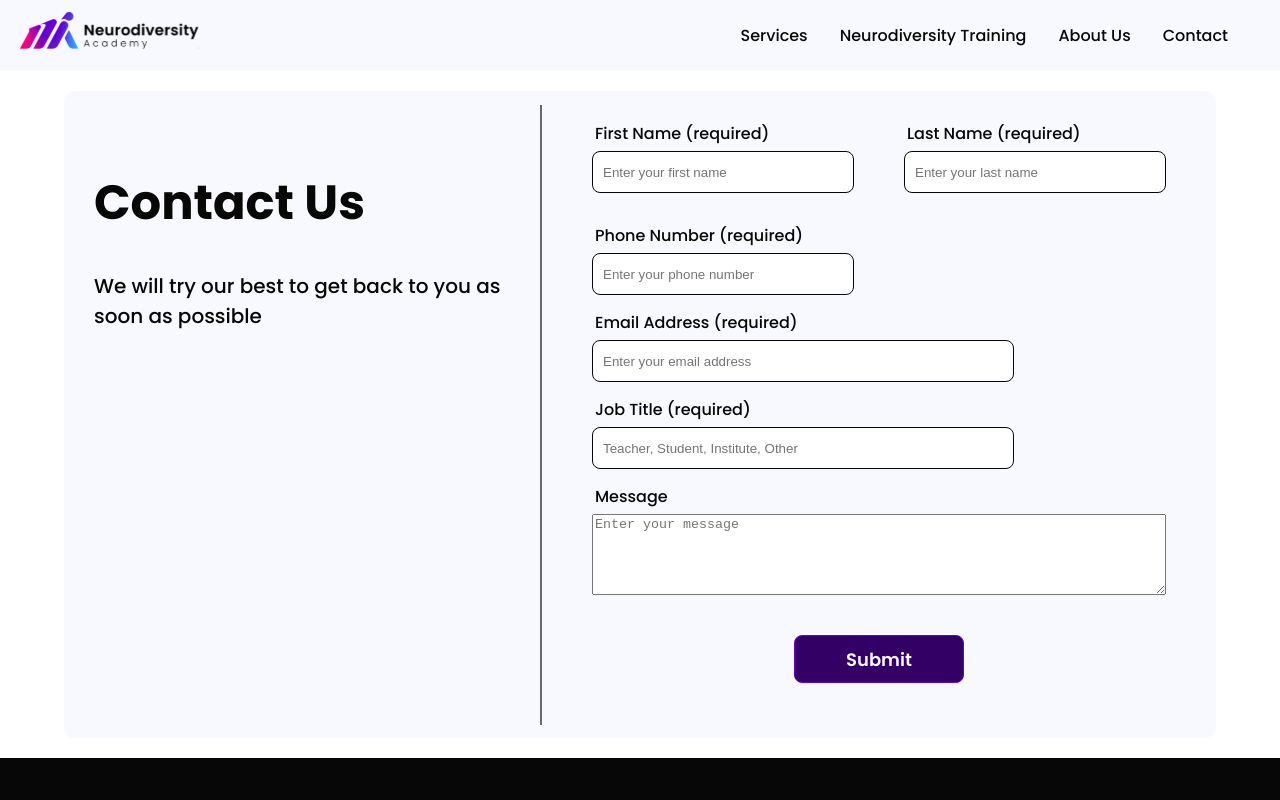
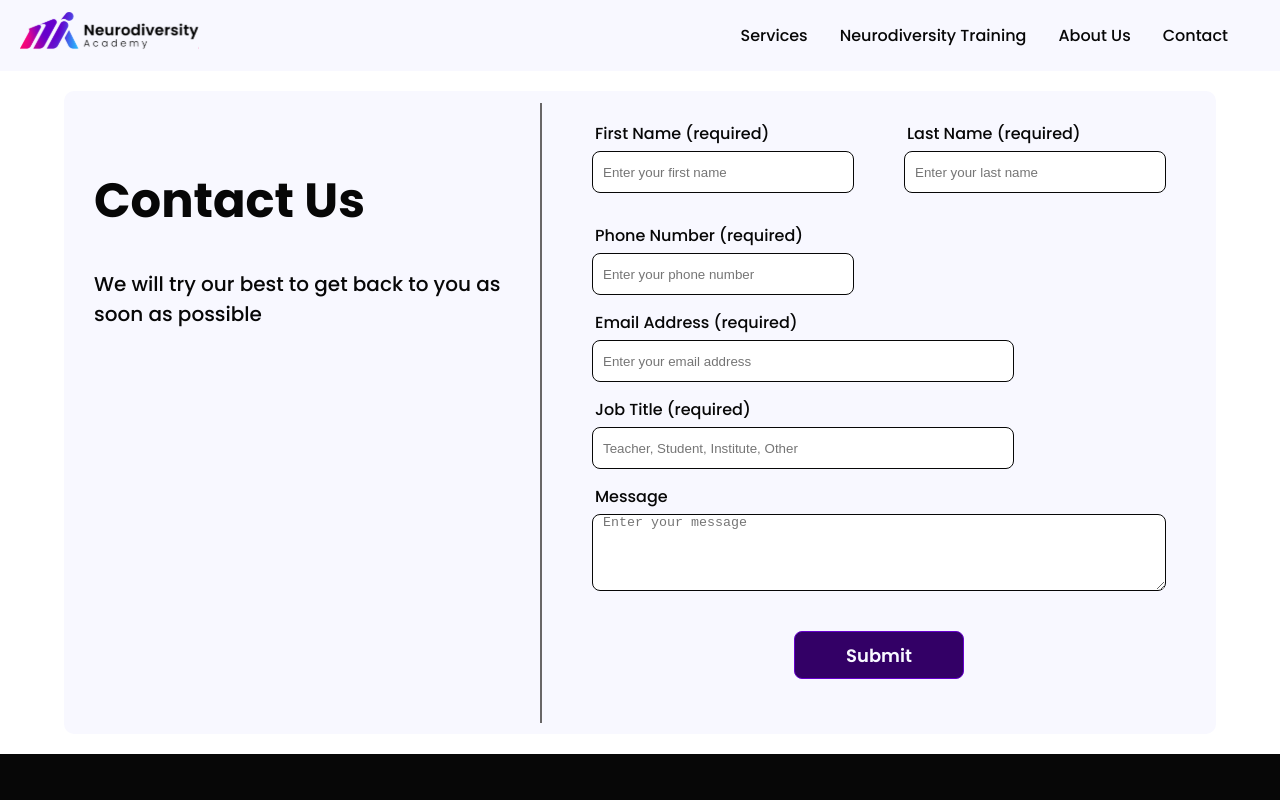
Before and after one commit to shademel/neurostudy-portal, a Next.js app: page /contact in a window 1280 px wide. Shown: the top 800 px of the page. Built offline with nearby package versions, Linux system fonts and the light colour scheme.

Commit message:
rename the message class

```diff
--- a/src/app/components/textArea/textarea.module.css
+++ b/src/app/components/textArea/textarea.module.css
@@ -1,4 +1,4 @@
-.message textarea {
+.message{
   border: 1px solid var(--BondBlack);
   border-radius: 8px;
 
```
